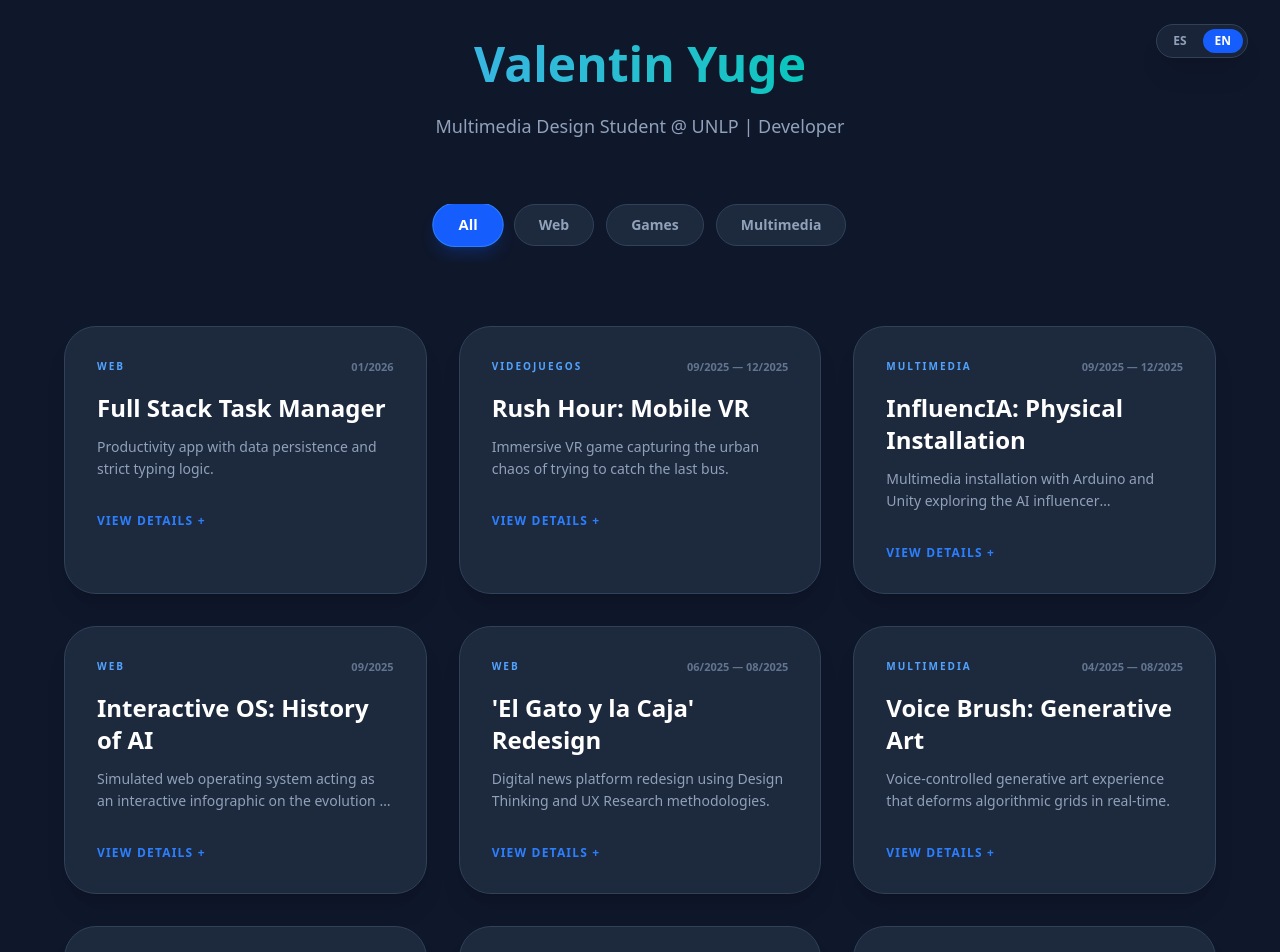
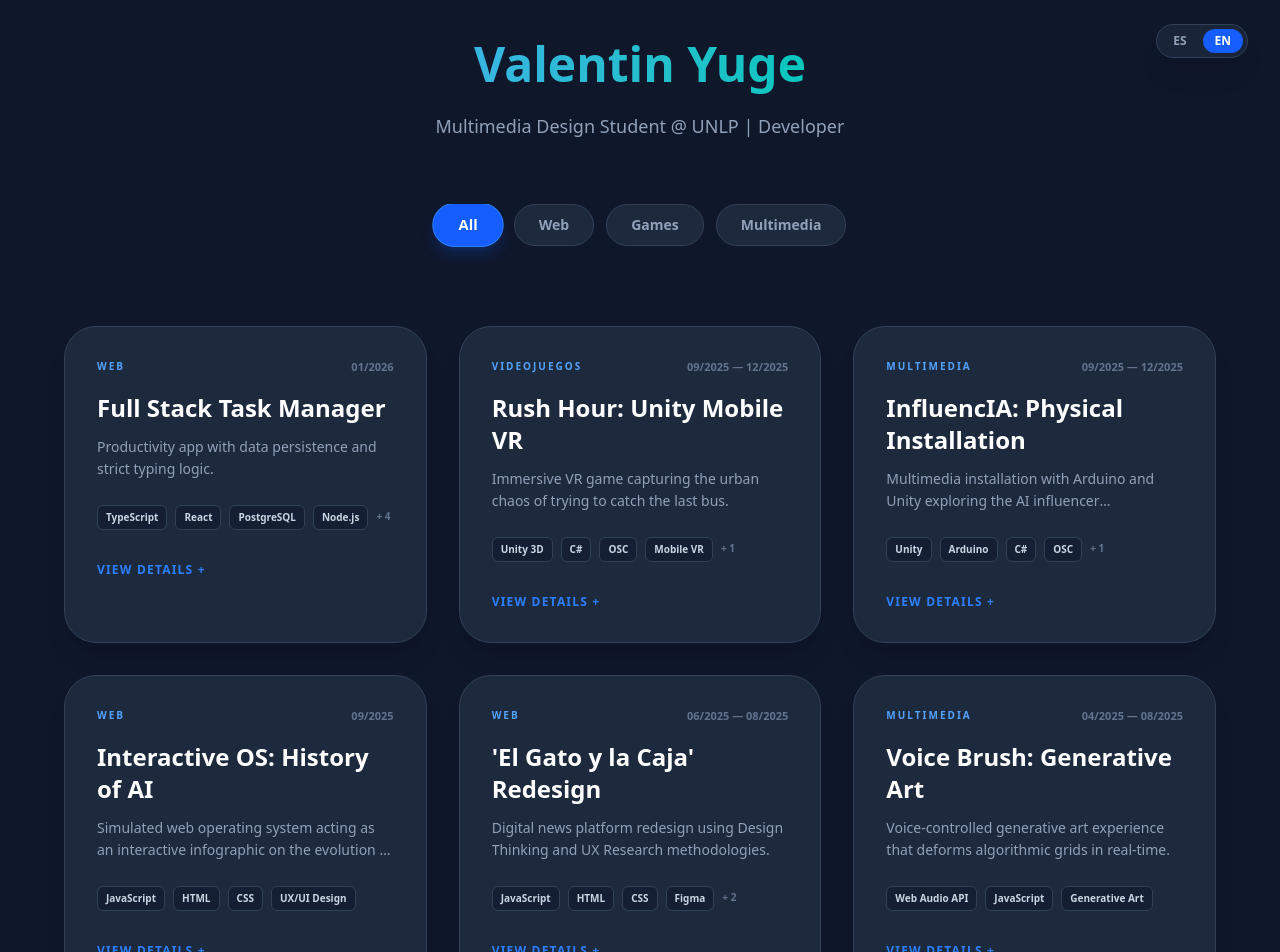
Before and after one commit to valenyuge/portfolio, a React (Vite) app: page / in a window 1280 px wide. Shown: the top 952 px of the page. Built offline with nearby package versions, Linux system fonts and the light colour scheme.

Commit message:
tecnologias en inicio y contacto al final de cada proyecto

```diff
--- a/src/App.css
+++ b/src/App.css
@@ -8,3 +8,7 @@
   -ms-overflow-style: none;  /* IE y Edge viejo */
   scrollbar-width: none;     /* Firefox y Chrome nuevo */
 }
+
+html {
+  scroll-behavior: smooth;
+}
--- a/src/App.tsx
+++ b/src/App.tsx
@@ -75,11 +75,11 @@ const VisualizadorDocumento = ({ url, titulo }: { url?: string, titulo: string }
   if (!url) return null;
 
   return (
+    /* Movimos el mt-16 aquí adentro */
     <div className="mt-16 space-y-6 w-full">
       <h3 className="text-xl font-bold text-blue-400 border-b border-slate-800 pb-4 tracking-tight">
         {titulo}
       </h3>
-
       <div className="relative w-full aspect-video overflow-hidden rounded-3xl border border-slate-700 bg-slate-800 shadow-2xl">
         <iframe
           loading="lazy"
@@ -100,10 +100,29 @@ const DetalleProyecto = ({ lista }: { lista: Proyecto[] }) => {
   const { t, i18n } = useTranslation();
   const { id } = useParams();
   const p = lista.find(proj => proj.id === id);
+  const [mostrarScroll, setMostrarScroll] = useState(false);
 
   useEffect(() => {
     if (p) { document.title = `${p.titulo} | Valentin Yuge`; }
-    return () => { document.title = "Valentin Yuge | Portfolio"; };
+
+    const verificarSiHayScroll = () => {
+      const tieneContenidoAbajo = document.documentElement.scrollHeight > window.innerHeight + 50;
+      if (tieneContenidoAbajo && window.scrollY < 50) {
+        setMostrarScroll(true);
+      } else {
+        setMostrarScroll(false);
+      }
+    };
+
+    verificarSiHayScroll();
+    window.addEventListener('scroll', verificarSiHayScroll);
+    window.addEventListener('resize', verificarSiHayScroll);
+
+    return () => {
+      document.title = "Valentin Yuge | Portfolio";
+      window.removeEventListener('scroll', verificarSiHayScroll);
+      window.removeEventListener('resize', verificarSiHayScroll);
+    };
   }, [p]);
 
   if (!p) return <div className="min-h-screen bg-slate-900 text-white flex items-center justify-center font-bold">404</div>;
@@ -113,13 +132,25 @@ const DetalleProyecto = ({ lista }: { lista: Proyecto[] }) => {
   return (
     <div className="min-h-screen bg-slate-900 p-4 md:p-8 text-white font-sans relative">
       <SelectorIdioma />
+
+      {mostrarScroll && (
+        <div
+          onClick={() => window.scrollTo({ top: window.innerHeight, behavior: 'smooth' })}
+          className="fixed bottom-8 right-8 z-40 animate-bounce cursor-pointer hidden md:block"
+        >
+          <div className="w-12 h-12 rounded-full border border-blue-500/30 flex items-center justify-center bg-slate-900/80 backdrop-blur-md shadow-2xl shadow-blue-500/20 hover:border-blue-400 transition-colors">
+            <svg className="w-6 h-6 text-blue-400" fill="none" stroke="currentColor" viewBox="0 0 24 24">
+              <path strokeLinecap="round" strokeLinejoin="round" strokeWidth={2} d="M19 14l-7 7m0 0l-7-7m7 7V3" />
+            </svg>
+          </div>
+        </div>
+      )}
+
       <div className="max-w-6xl mx-auto">
-        {/* BOTÓN VOLVER */}
         <Link to="/" className="text-blue-400 hover:text-blue-300 transition-colors mb-12 inline-block font-bold">
           {t('volver')}
         </Link>
 
-        {/* CABECERA DEL PROYECTO */}
         <div className="mb-10">
             <span className="text-xs font-black uppercase tracking-widest px-3 py-1 bg-blue-600/20 text-blue-400 rounded-full border border-blue-400/30">
                 {p.categoria}
@@ -129,7 +160,6 @@ return (
             </h1>
         </div>
 
-        {/* --- GRID PRINCIPAL --- */}
         <div className="grid grid-cols-1 lg:grid-cols-12 gap-12 mb-12">
           <div className="lg:col-span-5 space-y-6">
             <h3 className="text-xl font-bold text-blue-400">{t('sobre')}</h3>
@@ -147,20 +177,17 @@ return (
             </div>
 
             <div className="pt-8">
-              {/* Prioridad 1: Bitácora */}
               {p.bitacoraUrl ? (
                 <a href={p.bitacoraUrl} target="_blank" rel="noopener noreferrer"
                   className="bg-blue-600 hover:bg-blue-500 px-10 py-4 rounded-2xl font-black transition-all hover:scale-105 inline-block shadow-lg shadow-blue-600/20 w-full text-center md:w-auto">
                   {i18n.language.startsWith('es') ? 'LEER BITÁCORA / PROCESO ↗' : 'READ CASE STUDY / LOG ↗'}
                 </a>
               ) : p.urlExterna && p.urlExterna.trim() !== "" ? (
-                /* Prioridad 2: URL */
                 <a href={p.urlExterna} target="_blank" rel="noopener noreferrer"
                   className="bg-blue-600 hover:bg-blue-500 px-10 py-4 rounded-2xl font-black transition-all hover:scale-105 inline-block shadow-lg shadow-blue-600/20 w-full text-center md:w-auto">
                   {t('ver_demo')}
                 </a>
               ) : (
-                /* Prioridad 3: Si no hay ninguna de las dos */
                 <div className="text-slate-500 text-sm font-bold italic">
                   {i18n.language.startsWith('es') ? "* Proyecto de hardware/offline - Documentación en video" : "* Hardware/Offline project - Video documentation only"}
                 </div>
@@ -173,7 +200,7 @@ return (
               {p.videoUrl ? (
                 esVideoYoutube ? (
                   <div className="aspect-video">
-                    <iframe className="w-full h-full" src={p.videoUrl.replace("watch?v=", "embed/")} title={p.titulo} allowFullScreen></iframe>
+                    <iframe className="w-full h-full" src={p.videoUrl.replace("watch?v=", "embed/")} title={`Video de ${p.titulo}`} allowFullScreen></iframe>
                   </div>
                 ) : (
                   <video className="w-full h-auto max-h-[70vh] object-contain bg-black" controls muted loop>
@@ -189,8 +216,12 @@ return (
 
         <VisualizadorDocumento
             url={p.figmaUrl || p.canvaUrl}
-            titulo={p.figmaUrl ? "Memoria Técnica y Proceso de Diseño" : "Memoria Técnica y Proceso de Diseño"}
+            titulo={i18n.language.startsWith('es') ? "Memoria Técnica y Proceso de Diseño" : "Technical Report & Design Process"}
         />
+
+        <div className="border-slate-800">
+          <SeccionContacto />
+        </div>
 
       </div>
     </div>
@@ -241,17 +272,44 @@ const GrillaProyectos = ({ proyectos }: { proyectos: Proyecto[] }) => {
       <main className="max-w-6xl mx-auto grid grid-cols-1 md:grid-cols-2 lg:grid-cols-3 gap-8">
         {filtrados.map((p) => (
   <Link key={p.id} to={`/proyecto/${p.id}`} className="group block bg-slate-800 p-8 rounded-4xl border border-slate-700 hover:border-blue-500 transition-all duration-500 hover:-translate-y-3 shadow-xl">
+
     <div className="flex justify-between items-start mb-4">
       <span className="text-[10px] font-black uppercase tracking-[0.2em] text-blue-400 block">{p.categoria}</span>
       <span className="text-slate-500 text-[11px] font-bold">{formatearPeriodo(p.fechaInicio, p.fechaFin)}</span>
     </div>
-            <h2 className="text-2xl font-black mb-3 group-hover:text-blue-400 transition-colors">{i18n.language.startsWith('es') ? p.titulo : (p.titulo_en || p.titulo)}</h2>
-            <p className="text-slate-400 text-sm mb-8 leading-relaxed line-clamp-2">{i18n.language.startsWith('es') ? p.descripcion : (p.descripcion_en || p.descripcion)}</p>
+
+    <h2 className="text-2xl font-black mb-3 group-hover:text-blue-400 transition-colors">
+      {i18n.language.startsWith('es') ? p.titulo : (p.titulo_en || p.titulo)}
+    </h2>
+
+    <p className="text-slate-400 text-sm mb-6 leading-relaxed line-clamp-2">
+      {i18n.language.startsWith('es') ? p.descripcion : (p.descripcion_en || p.descripcion)}
+    </p>
+
+    {/* NUEVO: Etiquetas de Tecnologías en la Home */}
+    <div className="flex flex-wrap gap-2 mb-8">
+      {p.tecnologias.slice(0, 4).map(tech => (
+        <span key={tech} className="text-[10px] font-bold bg-slate-900/50 text-slate-300 px-2 py-1 rounded-md border border-slate-700">
+          {tech}
+        </span>
+      ))}
+      {p.tecnologias.length > 4 && (
+        <span className="text-[10px] font-bold text-slate-500 py-1">+ {p.tecnologias.length - 4}</span>
+      )}
+    </div>
+
     <div className="text-blue-500 text-xs font-black tracking-widest">{t('detalle_mas')}</div>
   </Link>
 ))}
       </main>
+      <SeccionContacto />
+    </div>
+  );
+};
 
+const SeccionContacto = () => {
+  const { t } = useTranslation();
+  return (
     <footer className="max-w-4xl mx-auto mt-32 mb-16 text-center border-t border-slate-800 pt-16">
       <h2 className="text-3xl font-black mb-4">{t('contacto_tit')}</h2>
       <p className="text-slate-400 mb-8">{t('contacto_desc')}</p>
@@ -261,7 +319,6 @@ const GrillaProyectos = ({ proyectos }: { proyectos: Proyecto[] }) => {
         <a href="https://github.com/valenyuge" target="_blank" rel="noopener noreferrer" className="flex items-center gap-2 bg-slate-800 hover:bg-slate-700 px-6 py-3 rounded-2xl transition-all border border-slate-700"><span>🐙</span><span className="font-bold">GitHub</span></a>
       </div>
     </footer>
-    </div>
   );
 };
 
@@ -279,22 +336,22 @@ function App() {
       descripcion_en: "Productivity app with data persistence and strict typing logic.",
       contenidoLargo: "Desarrollo integral de una aplicación de tareas utilizando el stack React + Vite. Implementé una base de datos PostgreSQL en Render para la persistencia, utilizando consultas SQL para la manipulación de la información. El proyecto destaca por su arquitectura limpia en TypeScript y una interfaz optimizada con TailwindCSS, priorizando la experiencia de usuario (UX) y el rendimiento.",
       contenidoLargo_en: "End-to-end development of a task application using the React + Vite stack. I implemented a PostgreSQL database on Render for persistence, using SQL queries for data manipulation. The project stands out for its clean TypeScript architecture and an optimized UI with TailwindCSS, prioritizing user experience (UX) and performance.",
-      tecnologias: ["React", "PostgreSQL", "SQL", "TypeScript", "TailwindCSS", "Vite"],
+      tecnologias: ["TypeScript", "React", "PostgreSQL", "Node.js", "Express", "TailwindCSS", "SQL", "Vite"],
       categoria: 'Web',
       urlExterna: "https://todolist-18e7.onrender.com/",
       videoUrl: "/proyectos/to-do.mp4"
     },
     {
       id: "runner-vr",
-      titulo: "Hora Pico: VR Mobile",
-      titulo_en: "Rush Hour: Mobile VR",
+      titulo: "Hora Pico: Unity VR Mobile",
+      titulo_en: "Rush Hour: Unity Mobile VR",
       fechaInicio: "2025-09",
       fechaFin: "2025-12",
       descripcion: "Videojuego inmersivo de realidad virtual que captura el caos urbano de intentar tomar el último colectivo.",
       descripcion_en: "Immersive VR game capturing the urban chaos of trying to catch the last bus.",
       contenidoLargo: "Desarrollo de un videojuego de realidad virtual (VR) para móviles con una mecánica de 'Endless Runner' en 3D. El jugador asume el rol de un niño que debe sortear obstáculos urbanos, autos y peatones en cuatro carriles dinámicos para alcanzar la parada antes de que el colectivo se retire. Implementé un sistema de colisiones preciso y una arquitectura de sonido espacial que incluye alertas de proximidad y feedback sonoro de pasos. La banda sonora fue generada mediante Suno AI para lograr una atmósfera frenética y envolvente. El proyecto destaca por su diseño de entorno urbano y la integración de inputs físicos para una experiencia inmersiva total.",
       contenidoLargo_en: "Mobile Virtual Reality (VR) game development featuring a 3D 'Endless Runner' mechanic. Players take on the role of a child navigating urban obstacles, cars, and pedestrians across four dynamic lanes to reach the bus stop on time. I implemented a precise collision system and spatial audio architecture, including proximity alerts and footstep sound feedback. The soundtrack was generated using Suno AI to create a frantic and immersive atmosphere. The project stands out for its urban environment design and the integration of physical inputs for a complete immersive experience.",
-      tecnologias: ["Unity 3D", "C#", "Mobile VR", "OSC", "Suno AI"],
+      tecnologias: ["Unity 3D", "C#", "OSC", "Mobile VR", "Suno AI"],
       bitacoraUrl: "https://cherry-halloumi-3aa.notion.site/Hora-pico-Bit-cora-2a387ae1d566802fa823f963f5a055de?pvs=14",
       categoria: 'Videojuegos',
       urlExterna: "",
@@ -342,7 +399,7 @@ function App() {
       descripcion_en: "Digital news platform redesign using Design Thinking and UX Research methodologies.",
       contenidoLargo: "Proyecto de rediseño integral para el medio 'El Gato y la Caja' desarrollado bajo la metodología de Diseño Centrado en el Usuario (DCU). El proceso incluyó etapas de Benchmarking, creación de User Personas y Arquitectura de la Información mediante Card Sorting para optimizar el flujo de navegación. Desarrollé una propuesta de valor que incluye el rediseño de la Home, secciones específicas y notas de profundidad, enfocándome en la legibilidad y jerarquías visuales. La implementación funcional se realizó con HTML, CSS y JavaScript, logrando un sistema de diseño consistente y escalable para una experiencia de lectura fluida en desktop.",
       contenidoLargo_en: "Comprehensive redesign project for 'El Gato y la Caja' news outlet, developed under User-Centered Design (UCD) methodology. The process involved Benchmarking, User Personas creation, and Information Architecture through Card Sorting to optimize navigation flow. I developed a value proposition that includes a redesigned Home, specific sections, and in-depth articles, focusing on readability and visual hierarchy. The functional implementation was built with HTML, CSS, and JavaScript, achieving a consistent and scalable design system for a seamless desktop reading experience.",
-      tecnologias: ["JavaScript", "UX/UI Design", "Information Architecture", "HTML", "CSS", "Figma"],
+      tecnologias: ["JavaScript", "HTML", "CSS", "Figma", "UX/UI Design", "Information Architecture"],
       categoria: 'Web',
       urlExterna: "https://valenyuge.github.io/UI-UXRedesignforSciencePlatform/index.html",
       videoUrl: "/proyectos/elgatoylacaja.mp4",
@@ -358,7 +415,7 @@ function App() {
       descripcion_en: "Voice-controlled generative art experience that deforms algorithmic grids in real-time.",
       contenidoLargo: "Desarrollo de una experiencia web de arte generativo que reinterpreta las grillas de cuadrados de Vera Molnar. Utilizando la Web Audio API, programé un analizador de frecuencias que distingue entre tonos graves y agudos para controlar la deformación y el dibujo de la grilla en diferentes ejes (horizontal/vertical). Implementé lógica de detección de transitorios para reconocer aplausos (reinicio aleatorio de la obra) y silbidos (sistema de 'undo' o borrado progresivo). Todo el renderizado se realizó mediante Canvas API, permitiendo una performance fluida mientras el usuario interactúa mediante la voz o sonidos ambientales.",
       contenidoLargo_en: "Development of a generative art web experience reinterpreting Vera Molnar's square grids. Using the Web Audio API, I programmed a frequency analyzer that distinguishes between bass and treble tones to control the deformation and drawing of the grid on different axes. I implemented transient detection logic to recognize claps (random work reset) and whistles (progressive 'undo' or erasing system). All rendering was done via Canvas API, allowing fluid performance while the user interacts through voice or ambient sounds.",
-      tecnologias: ["Web Audio API", "Canvas", "JavaScript", "Generative Art"],
+      tecnologias: ["Web Audio API", "JavaScript", "Generative Art"],
       categoria: 'Multimedia',
       urlExterna: "https://valenyuge.github.io/WebAudio-ReactiveExperience/index.html",
       videoUrl: "/proyectos/obra-sonido.mp4"
@@ -373,7 +430,7 @@ function App() {
       descripcion_en: "2D game engine developed from scratch in Vanilla JS and web platform deployed on Neocities.",
       contenidoLargo: "Desarrollo de un videojuego 'Endless Runner' utilizando exclusivamente JavaScript puro (Vanilla JS), sin motores externos. Programé desde cero el Game Loop, la lógica de detección de colisiones AABB y el sistema de gravedad. El proyecto se presenta en una plataforma web diseñada para contextualizar la obra, incluyendo la fundamentación narrativa, un carrusel interactivo de assets y una galería multimedia. El sitio fue desplegado en Neocities, integrando el juego mediante una arquitectura de navegación fluida que conecta la landing page con la instancia ejecutable del juego.",
       contenidoLargo_en: "Development of an 'Endless Runner' video game using exclusively Vanilla JavaScript, without external engines. I programmed the Game Loop, AABB collision detection logic, and gravity system from scratch. The project is presented on a web platform designed to contextualize the work, including the narrative foundation, an interactive asset carousel, and a multimedia gallery. The site was deployed on Neocities, integrating the game through a fluid navigation architecture that connects the landing page with the playable instance of the game.",
-      tecnologias: ["JavaScript", "HTML", "CSS", "Game Logic", "Neocities"],
+      tecnologias: ["JavaScript", "HTML", "CSS", "Neocities", "Game Logic"],
       categoria: 'Videojuegos',
       urlExterna: "https://valenyuge.neocities.org/",
       videoUrl: "/proyectos/runner-html.mp4"
@@ -403,7 +460,7 @@ function App() {
       descripcion_en: "Pixel Perfect layout focused on conversion and brand visual fidelity.",
       contenidoLargo: "Desarrollo de una landing page de alto impacto para Vorterix, partiendo de un diseño original en Figma. El desafío principal fue lograr una maquetación Pixel Perfect que respetara la estética cruda y técnica del medio. Implementé una estructura Full Responsive utilizando metodologías modernas de CSS (Flexbox y Grid) y JavaScript para la validación de formularios de captura de datos en el lado del cliente. Me enfoqué en la optimización de activos visuales para garantizar una carga rápida sin perder calidad de imagen.",
       contenidoLargo_en: "High-impact landing page development for Vorterix, based on an original Figma design. The main challenge was achieving a Pixel Perfect layout that respected the brand's raw and technical aesthetics. I implemented a Full Responsive structure using modern CSS methodologies (Flexbox and Grid) and JavaScript for client-side data capture form validation. I focused on visual asset optimization to ensure fast loading times without compromising image quality.",
-      tecnologias: ["Figma", "HTML", "CSS", "JavaScript", "UX/UI Design"],
+      tecnologias: ["JavaScript", "HTML", "CSS", "Figma", "UX/UI Design"],
       categoria: 'Web',
       urlExterna: "https://valenyuge.github.io/vorterix/index.html",
       videoUrl: "/proyectos/vorterix.mp4",
```
Lines whose indentation alone changed are shown as unchanged.
